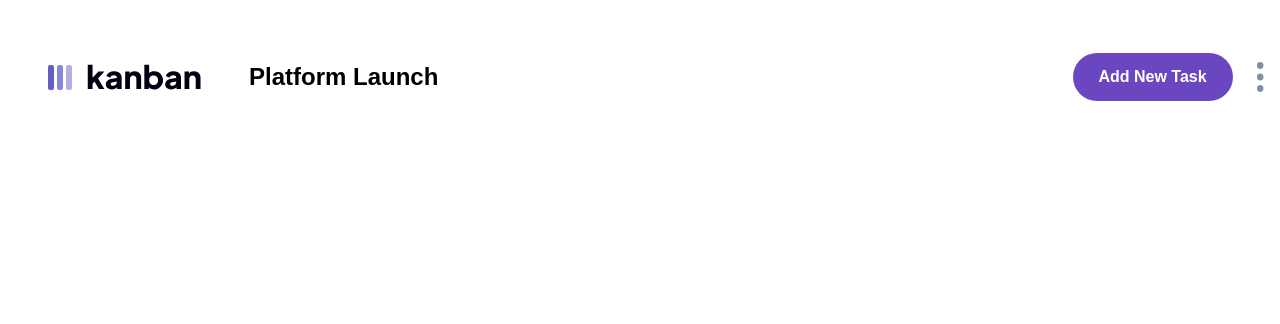
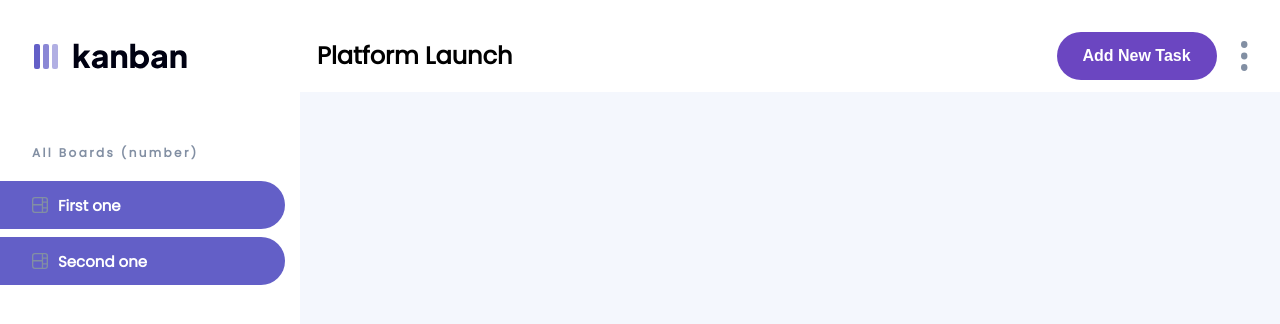
Before and after one commit to kuxala/kanban-task-management-app-In-development, a Next.js app: page / in a window 1280 px wide. Shown: the top 324 px of the page. Built offline with nearby package versions, Linux system fonts and the light colour scheme.

Commit message:
add: sidebar

```diff
--- a/app/globals.css
+++ b/app/globals.css
@@ -1,7 +1,6 @@
 @import 'tailwindcss/base';
 @import 'tailwindcss/components';
 @import 'tailwindcss/utilities';
-
 *{
   margin: 0;
   padding: 0;
@@ -14,3 +13,6 @@
        url('/fonts/plus-jakarta-sans.woff') format('woff');
 
 }
+body{
+  background-color: #F4F7FD;
+}
--- a/app/layout.tsx
+++ b/app/layout.tsx
@@ -1,8 +1,12 @@
 import type { Metadata } from "next";
 import { Inter } from "next/font/google";
 import "./globals.css";
+import { Poppins } from "next/font/google";
 
-const inter = Inter({ subsets: ["latin"] });
+const poppins = Poppins({
+  subsets: ["latin"],
+  weight: "400", // or any other valid value or array of values
+});
 
 export const metadata: Metadata = {
   title: "Kanban Task Management",
@@ -16,7 +20,7 @@ export default function RootLayout({
 }>) {
   return (
     <html lang="en">
-      <body className={inter.className}>{children}</body>
+      <body className={poppins.className}>{children}</body>
     </html>
   );
 }
--- a/app/page.tsx
+++ b/app/page.tsx
@@ -1,12 +1,11 @@
 import Header from "./pages/Header";
 import Sidebar from "./pages/Sidebar";
-import { Poppins } from "next/font/google";
 
 export default function Home() {
   return (
     <>
-      {/* <Sidebar /> */}
       <Header />
+      <Sidebar />
     </>
   );
 }
--- a/app/pages/Sidebar.tsx
+++ b/app/pages/Sidebar.tsx
@@ -1,14 +1,21 @@
-import styled from "styled-components";
+import "../styles/Sidebar.css";
 
 export default function Sidebar() {
   return (
     <>
-      <div>
-        <img src="../../assets/logo-dark.svg" width="155px" />
-        <div>
-          <p>All Boards (number)</p>
-          <p>First one</p>
-          <p>third one</p>
+      <div className="sidebar">
+        <div className="sidebar__texts">
+          <p className="sidebar__header">All Boards (number)</p>
+          <div className="flex flex-col gap-2">
+            <p className="sidebar__boards">
+              <img src="/assets/icon-board.svg" />
+              First one
+            </p>
+            <p className="sidebar__boards">
+              <img src="/assets/icon-board.svg" />
+              Second one
+            </p>
+          </div>
         </div>
       </div>
     </>
--- a/app/styles/Header.css
+++ b/app/styles/Header.css
@@ -44,14 +44,17 @@
     display: flex;
     align-items: center;
     justify-content: space-between;
-    padding-top: 1.5rem; /* 6/4 = 1.5rem */
-    padding-left: 2rem; /* 8/4 = 2rem */
-    background-color: #ffffff; /* White background */
+    padding-top: 32px;
+    padding-bottom: 12px;
+    padding-left: 34px;
+    padding-right: 16px;
+    margin: 0;
+    background-color: #fff;
   }
 
   .header__container {
     display: flex;
-    gap: 3rem; /* 12/4 = 3rem */
+    gap: 130px; /* 12/4 = 3rem */
   }
 
   .header__logo__desktop{
@@ -63,7 +66,6 @@
 
   .header__title {
     color: #000000; /* Black text */
-    font-family: sans-serif;
     font-weight: bold; /* Bold font weight */
     font-size: 1.5rem; /* Extra-large font size */
     line-height: 1.5; /* Normal line height */
--- /dev/null
+++ b/app/styles/Sidebar.css
@@ -0,0 +1,34 @@
+.sidebar{
+    background-color: #fff;
+    min-height: 88vh;
+    max-width: 300px;
+}
+
+.sidebar__header{
+    color:  #828FA3;
+    font-size: 12px;
+    font-style: normal;
+    font-weight: 700;
+    line-height: normal;
+    letter-spacing: 2.4px;
+    padding-left: 32px;
+    padding-top: 52px;
+    padding-bottom: 19px;
+}
+
+.sidebar__boards{
+    display: flex;
+    gap: 10px;
+    width: 95%;
+    align-items: center;
+    padding-left: 32px;
+    color: #FFF;
+    border-radius: 0px 100px 100px 0px;
+    height: 48px;
+    background:  #635FC7;
+    font-feature-settings: 'clig' off, 'liga' off;
+    font-size: 15px;
+    font-style: normal;
+    font-weight: 700;
+    line-height: normal;
+}
```
